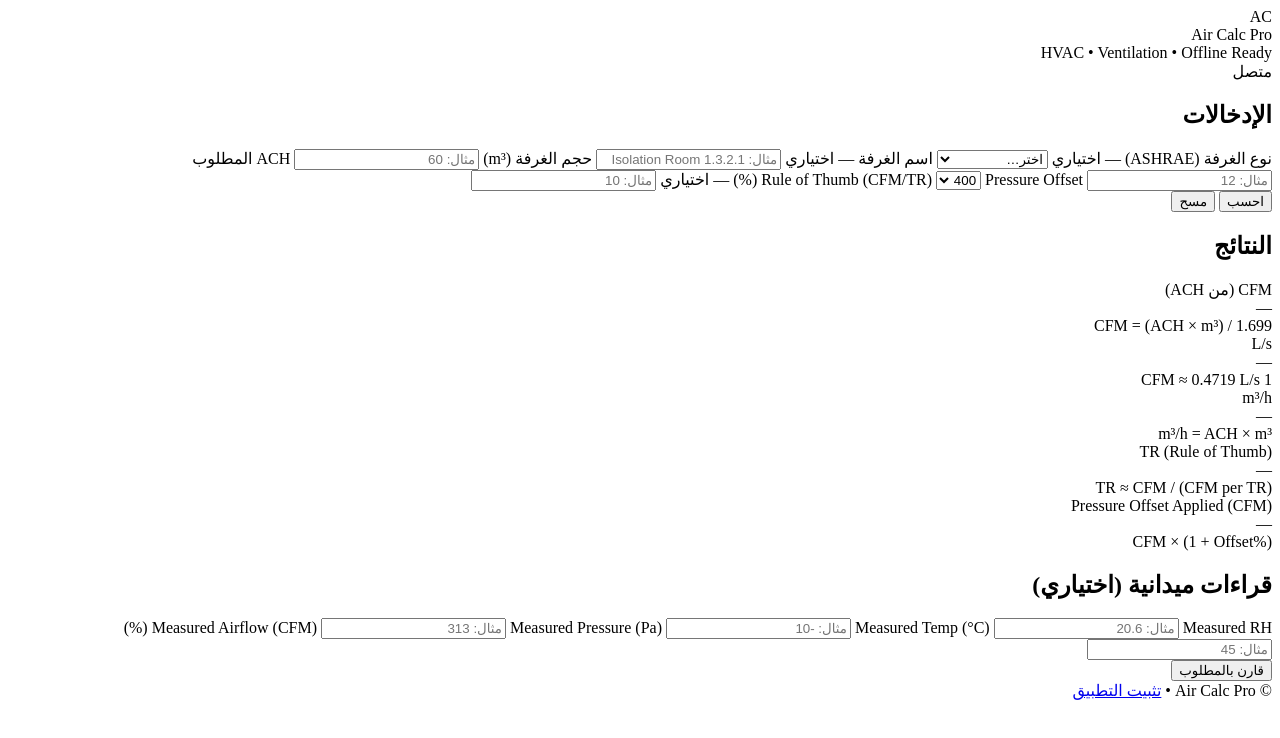
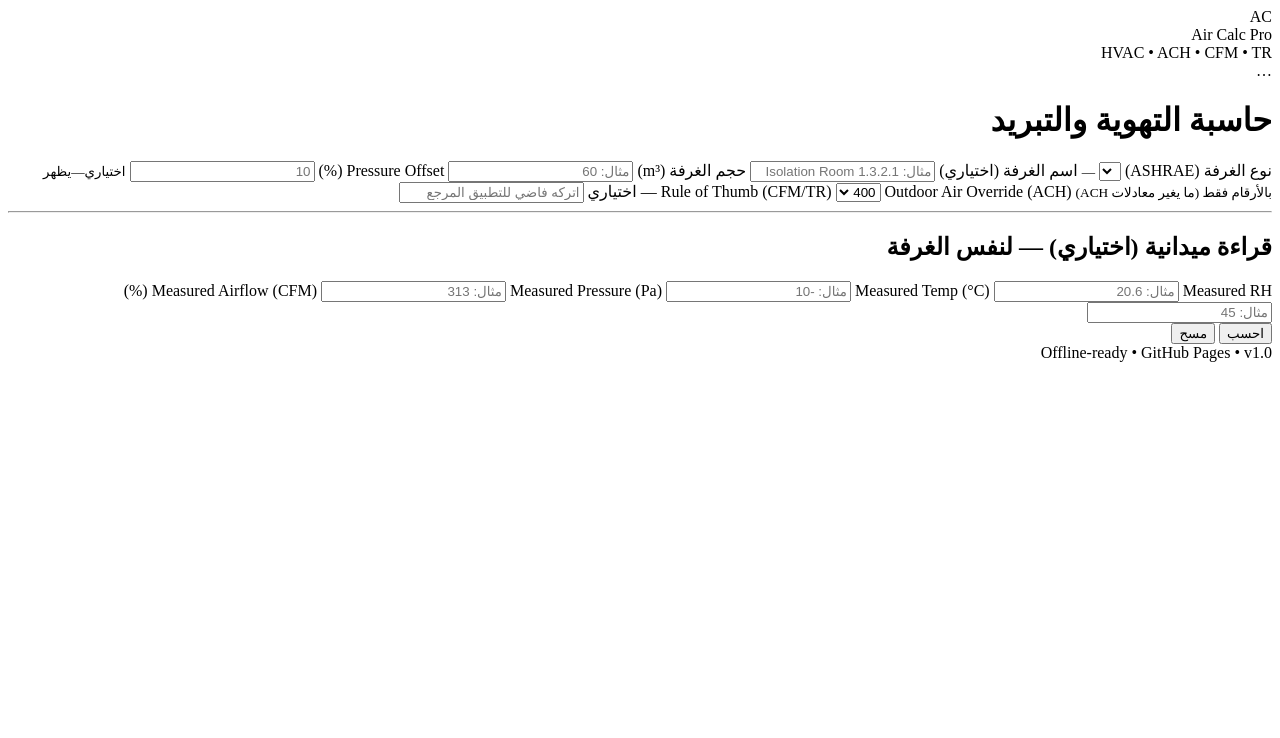
Before and after one commit to yousefalhammam-cpu/ashreacalculator, a plain HTML site: page index.html in a window 1280 px wide. Drawn offline with Linux system fonts and the light colour scheme.

Commit message:
Update index.html

```diff
--- a/index.html
+++ b/index.html
@@ -2,163 +2,167 @@
 <html lang="ar" dir="rtl">
 <head>
   <meta charset="utf-8" />
-  <meta name="viewport" content="width=device-width,initial-scale=1,viewport-fit=cover" />
+  <meta name="viewport" content="width=device-width, initial-scale=1, viewport-fit=cover" />
+  <title>Air Calc Pro</title>
+
+  <link rel="manifest" href="manifest.webmanifest">
   <meta name="theme-color" content="#0b1220" />
-  <meta name="description" content="حاسبة التكييف والتهوية (CFM/ACH/TR) تعمل اونلاين و اوفلاين" />
+  <meta name="apple-mobile-web-app-capable" content="yes">
+  <meta name="apple-mobile-web-app-status-bar-style" content="black-translucent">
 
-  <link rel="manifest" href="./manifest.json" />
-  <link rel="icon" href="./icons/icon-192.png" />
-  <link rel="apple-touch-icon" href="./icons/icon-192.png" />
+  <link rel="icon" href="icons/icon-192.png" />
+  <link rel="apple-touch-icon" href="icons/icon-192.png" />
 
-  <title>Air Calc Pro</title>
-  <link rel="stylesheet" href="./styles.css" />
+  <link rel="stylesheet" href="styles.css" />
 </head>
 
 <body>
+  <div class="app">
     <header class="topbar">
       <div class="brand">
         <div class="logo">AC</div>
         <div class="titles">
           <div class="name">Air Calc Pro</div>
-        <div class="sub">HVAC • Ventilation • Offline Ready</div>
+          <div class="sub">HVAC • ACH • CFM • TR</div>
         </div>
       </div>
-    <div class="status">
-      <span id="netDot" class="dot"></span>
-      <span id="netText">...</span>
-    </div>
+      <div class="status" id="netStatus">…</div>
     </header>
 
-  <main class="container">
-    <section class="card">
-      <h2>الإدخالات</h2>
+    <main class="card">
+      <h1>حاسبة التهوية والتبريد</h1>
 
-      <div class="grid">
+      <section class="grid">
         <label class="field">
-          <span class="label">نوع الغرفة (ASHRAE) — اختياري</span>
-          <select id="roomType">
-            <option value="">اختر…</option>
-            <option value="Isolation Room">Isolation Room</option>
-            <option value="Patient Room">Patient Room</option>
-            <option value="Toilet">Toilet</option>
-            <option value="Office">Office</option>
-            <option value="Corridor">Corridor</option>
-            <option value="Lab">Lab</option>
-          </select>
+          <span class="label">نوع الغرفة (ASHRAE)</span>
+          <select id="roomType"></select>
+          <small class="hint" id="roomHint">—</small>
         </label>
 
         <label class="field">
-          <span class="label">اسم الغرفة — اختياري</span>
+          <span class="label">اسم الغرفة (اختياري)</span>
           <input id="roomName" type="text" placeholder="مثال: Isolation Room 1.3.2.1" />
         </label>
 
         <label class="field">
           <span class="label">حجم الغرفة (m³)</span>
-          <input id="volumeM3" type="number" inputmode="decimal" step="0.01" placeholder="مثال: 60" />
+          <input id="volume" type="number" inputmode="decimal" placeholder="مثال: 60" />
         </label>
 
         <label class="field">
-          <span class="label">ACH المطلوب</span>
-          <input id="ach" type="number" inputmode="decimal" step="0.1" placeholder="مثال: 12" />
+          <span class="label">Pressure Offset (%)</span>
+          <input id="pressureOffset" type="number" inputmode="decimal" placeholder="10" />
+          <small class="hint">اختياري—يظهر بالأرقام فقط (ما يغير معادلات ACH)</small>
         </label>
 
         <label class="field">
           <span class="label">Rule of Thumb (CFM/TR)</span>
-          <select id="cfmPerTR">
+          <select id="rot">
             <option value="350">350</option>
             <option value="400" selected>400</option>
             <option value="450">450</option>
+            <option value="500">500</option>
           </select>
         </label>
 
         <label class="field">
-          <span class="label">Pressure Offset (%) — اختياري</span>
-          <input id="pressureOffset" type="number" inputmode="decimal" step="1" placeholder="مثال: 10" />
+          <span class="label">Outdoor Air Override (ACH) — اختياري</span>
+          <input id="oaOverride" type="number" inputmode="decimal" placeholder="اتركه فاضي للتطبيق المرجع" />
         </label>
-
-        <div class="actions">
-          <button id="btnCalc" class="btn primary">احسب</button>
-          <button id="btnReset" class="btn ghost">مسح</button>
-        </div>
-      </div>
       </section>
 
-    <section class="card">
-      <h2>النتائج</h2>
+      <hr class="sep" />
 
-      <div class="results">
-        <div class="metric">
-          <div class="k">CFM (من ACH)</div>
-          <div class="v" id="outCfm">—</div>
-          <div class="hint">CFM = (ACH × m³) / 1.699</div>
-        </div>
-
-        <div class="metric">
-          <div class="k">L/s</div>
-          <div class="v" id="outLs">—</div>
-          <div class="hint">1 CFM ≈ 0.4719 L/s</div>
-        </div>
-
-        <div class="metric">
-          <div class="k">m³/h</div>
-          <div class="v" id="outM3h">—</div>
-          <div class="hint">m³/h = ACH × m³</div>
-        </div>
-
-        <div class="metric">
-          <div class="k">TR (Rule of Thumb)</div>
-          <div class="v" id="outTr">—</div>
-          <div class="hint">TR ≈ CFM / (CFM per TR)</div>
-        </div>
-
-        <div class="metric">
-          <div class="k">Pressure Offset Applied (CFM)</div>
-          <div class="v" id="outCfmOffset">—</div>
-          <div class="hint">CFM × (1 + Offset%)</div>
-        </div>
-      </div>
-
-      <div class="note" id="note"></div>
-    </section>
-
-    <section class="card">
-      <h2>قراءات ميدانية (اختياري)</h2>
+      <section>
+        <h2>قراءة ميدانية (اختياري) — لنفس الغرفة</h2>
         <div class="grid">
           <label class="field">
             <span class="label">Measured Airflow (CFM)</span>
-          <input id="measCfm" type="number" step="0.1" placeholder="مثال: 313" />
+            <input id="measCfm" type="number" inputmode="decimal" placeholder="مثال: 313" />
           </label>
 
           <label class="field">
             <span class="label">Measured Pressure (Pa)</span>
-          <input id="measPa" type="number" step="0.1" placeholder="مثال: -10" />
+            <input id="measPa" type="number" inputmode="decimal" placeholder="مثال: -10" />
           </label>
 
           <label class="field">
             <span class="label">Measured Temp (°C)</span>
-          <input id="measTemp" type="number" step="0.1" placeholder="مثال: 20.6" />
+            <input id="measTemp" type="number" inputmode="decimal" placeholder="مثال: 20.6" />
           </label>
 
           <label class="field">
             <span class="label">Measured RH (%)</span>
-          <input id="measRh" type="number" step="0.1" placeholder="مثال: 45" />
+            <input id="measRh" type="number" inputmode="decimal" placeholder="مثال: 45" />
           </label>
+        </div>
+      </section>
 
       <div class="actions">
-          <button id="btnCompare" class="btn">قارن بالمطلوب</button>
+        <button class="btn primary" id="calcBtn">احسب</button>
+        <button class="btn" id="clearBtn">مسح</button>
+      </div>
+
+      <section class="results" id="results" hidden>
+        <h2>النتائج</h2>
+        <div class="kpis">
+          <div class="kpi">
+            <div class="kpiLabel">ACH المرجعي</div>
+            <div class="kpiVal" id="kpiAch">—</div>
+          </div>
+          <div class="kpi">
+            <div class="kpiLabel">Outdoor Air المطلوب (CFM)</div>
+            <div class="kpiVal" id="kpiReqCfm">—</div>
+          </div>
+          <div class="kpi">
+            <div class="kpiLabel">تقدير الحمل (TR)</div>
+            <div class="kpiVal" id="kpiTr">—</div>
+          </div>
+          <div class="kpi">
+            <div class="kpiLabel">Rule of Thumb CFM</div>
+            <div class="kpiVal" id="kpiRotCfm">—</div>
           </div>
         </div>
 
-      <div class="compare" id="compareBox"></div>
+        <div class="panel" id="measPanel" hidden>
+          <h3>مقارنة بالقراءة الميدانية</h3>
+          <div class="measGrid">
+            <div class="row">
+              <span>Measured CFM</span>
+              <b id="mCfm">—</b>
+            </div>
+            <div class="row">
+              <span>Measured ACH</span>
+              <b id="mAch">—</b>
+            </div>
+            <div class="row">
+              <span>فرق CFM</span>
+              <b id="diffCfm">—</b>
+            </div>
+            <div class="row">
+              <span>الحالة</span>
+              <b id="passFail">—</b>
+            </div>
+          </div>
+          <small class="hint">*المعادلات: CFM = (ACH × Volume m³ × 35.3147) ÷ 60</small>
+        </div>
+
+        <div class="note" id="noteBox"></div>
       </section>
+    </main>
 
     <footer class="footer">
-      <span>© Air Calc Pro</span>
-      <span class="sep">•</span>
-      <a href="#" id="installBtn" class="install hidden">تثبيت التطبيق</a>
+      <span>Offline-ready • GitHub Pages</span>
+      <span class="dot">•</span>
+      <span id="versionTag">v1.0</span>
     </footer>
-  </main>
+  </div>
 
-  <script src="./app.js"></script>
+  <script src="app.js"></script>
+  <script>
+    if ("serviceWorker" in navigator) {
+      navigator.serviceWorker.register("./sw.js");
+    }
+  </script>
 </body>
 </html>
```
Lines whose indentation alone changed are shown as unchanged.
